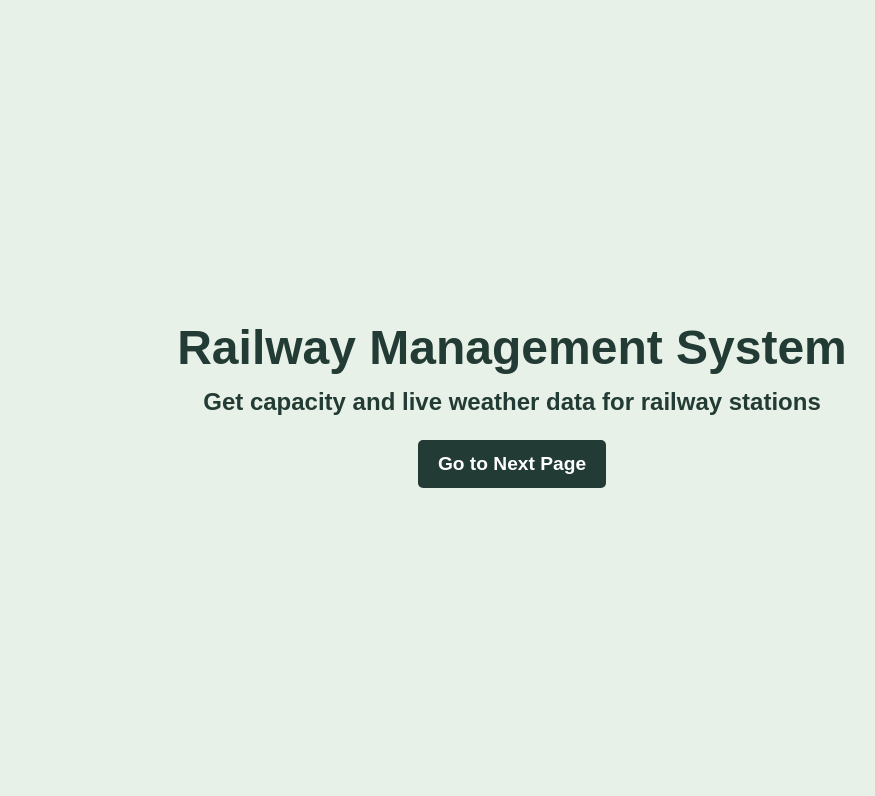
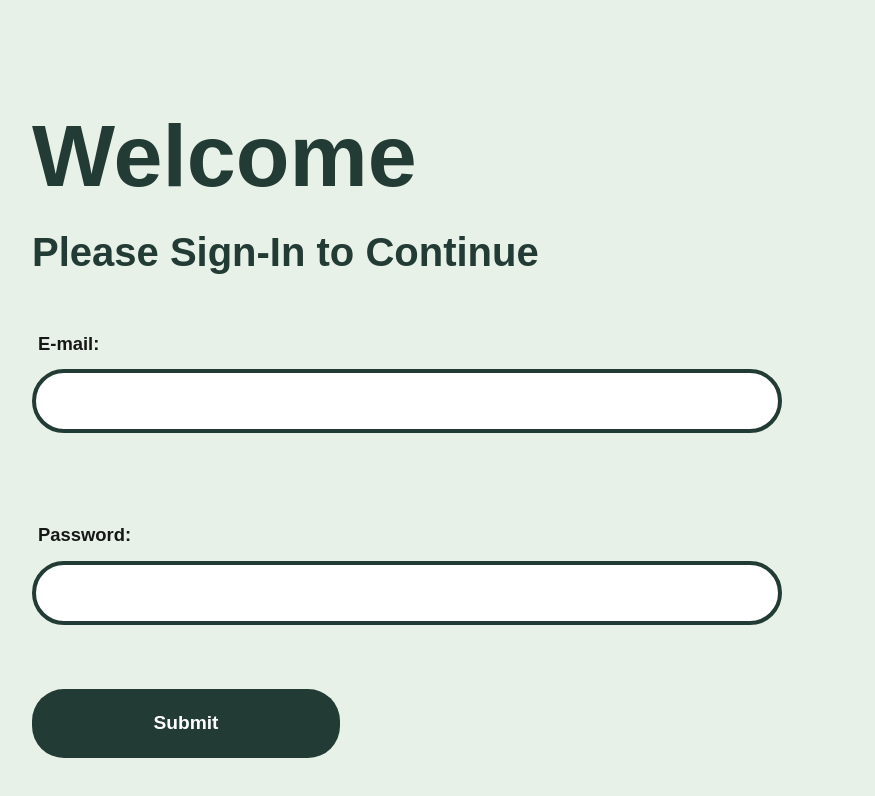
Before and after one commit to gurleensingh01/railway-capacity-management, a Next.js app: page / in a window 1280 px wide. Shown: the top 796 px of the page, without its empty margins (128-1003 px from the left). Built offline with nearby package versions, Linux system fonts and the light colour scheme.

Commit message:
update login page, add css

```diff
--- a/app/page.js
+++ b/app/page.js
@@ -1,46 +1,22 @@
 import Link from "next/link";
+import "./styles.css";
 
 export default function Page() {
     return (
-        <div
-            className="min-h-screen flex flex-col justify-center items-center"
-            style={{ backgroundColor: "#E8F1E7" }}
-        >
-            <h1
-                style={{
-                    color: "#223B34",
-                    fontSize: "3rem",
-                    fontWeight: "bold",
-                    textAlign: "center",
-                }}
-            >
-                Railway Management System
-            </h1>
-            <p
-                style={{
-                    color: "#223B34",
-                    fontSize: "1.5rem",
-                    fontWeight: "bold",
-                    textAlign: "center",
-                }}
-            >
-                Get capacity and live weather data for railway stations
-            </p>
-            <Link
-                href="/railway-finance-management"
-                style={{
-                    marginTop: "20px",
-                    padding: "10px 20px",
-                    backgroundColor: "#223B34",
-                    color: "#FFFFFF",
-                    fontSize: "1.2rem",
-                    fontWeight: "bold",
-                    borderRadius: "5px",
-                    textDecoration: "none",
-                }}
-            >
-                Go to Next Page
-            </Link>
+        <div className="padded_body min-h-screen flex flex-col">
+            <div className="login_page_header">
+                <h1 className="login_page_greeting">Welcome</h1>
+                <p className="login_page_description">Please Sign-In to Continue</p>
+            </div>
+            <div className="body flex flex-col">
+                <h3 className="input_title">E-mail:</h3>
+                <input></input>
+                <h3 className="input_title">Password:</h3>
+                <input type="password"></input>
+                <Link href="/railway-finance-management" className="main_button login_page_submit_button">
+                    Submit
+                </Link>
+            </div>
         </div>
     );
 }
--- a/app/railway-finance-management/page.js
+++ b/app/railway-finance-management/page.js
@@ -1,6 +1,6 @@
 "use client";
-
 import { useState } from "react";
+import "../styles.css";
 
 export default function Page() {
     const [isSidebarOpen, setIsSidebarOpen] = useState(true);
@@ -10,96 +10,16 @@ export default function Page() {
     };
 
     return (
-        <div
-            className="min-h-screen flex"
-            style={{ backgroundColor: "#E8F1E7" }}
-        >
+        <div className="min-h-screen flex">
             {/* Sidebar */}
             {isSidebarOpen && (
-                <div
-                    className="w-1/4 h-full flex flex-col p-5"
-                    style={{
-                        backgroundColor: "#223B34",
-                        color: "#FFFFFF",
-                        transition: "all 0.3s ease",
-                        position: "fixed",
-                    }}
-                >
-                    <h2
-                        style={{
-                            fontSize: "1.5rem",
-                            fontWeight: "bold",
-                            marginBottom: "1rem",
-                            textAlign: "center",
-                        }}
-                    >
-                        Menu
-                    </h2>
+                <div className="menu w-1/4 h-full flex flex-col p-5">
+                    <h2 className="menu_title">Menu</h2>
                     <ul className="space-y-4">
-                        <li>
-                            <a
-                                href="#"
-                                style={{
-                                    color: "#FFFFFF",
-                                    textDecoration: "none",
-                                    fontSize: "1.2rem",
-                                    display: "block",
-                                    padding: "10px",
-                                    borderRadius: "5px",
-                                    backgroundColor: "#2F4F4F",
-                                }}
-                            >
-                                Home
-                            </a>
-                        </li>
-                        <li>
-                            <a
-                                href="#"
-                                style={{
-                                    color: "#FFFFFF",
-                                    textDecoration: "none",
-                                    fontSize: "1.2rem",
-                                    display: "block",
-                                    padding: "10px",
-                                    borderRadius: "5px",
-                                    backgroundColor: "#2F4F4F",
-                                }}
-                            >
-                                Railway Capacity
-                            </a>
-                        </li>
-                        <li>
-                            <a
-                                href="#"
-                                style={{
-                                    color: "#FFFFFF",
-                                    textDecoration: "none",
-                                    fontSize: "1.2rem",
-                                    display: "block",
-                                    padding: "10px",
-                                    borderRadius: "5px",
-                                    backgroundColor: "#2F4F4F",
-                                }}
-                            >
-                                Weather Data
-                            </a>
-                        </li>
-                        <li>
-                            <a
-                                href="#"
-                                style={{
-                                    color: "#FFFFFF",
-                                    textDecoration: "none",
-                                    fontSize: "1.2rem",
-                                    display: "block",
-                                    padding: "10px",
-                                    borderRadius: "5px",
-                                    backgroundColor: "#2F4F4F",
-                                }}
-                            >
-                                About Us
-                            </a>
-                        </li>
+                        <li><a className='menu_button' href="#">Home</a></li>
+                        <li><a className='menu_button' href="#">Railway Capacity</a></li>
+                        <li><a className='menu_button' href="#">Weather Data</a></li>
+                        <li><a className='menu_button' href="#">About Us</a></li>
                     </ul>
                 </div>
             )}
@@ -108,53 +28,20 @@ export default function Page() {
             <div className="flex-1 flex flex-col justify-center items-center relative">
                 {/* Sidebar Toggle Button */}
                 <button
+                    className='menu_toggle_button'
                     onClick={toggleSidebar}
                     style={{
-                        position: "fixed",
-                        top: "20px",
                         left: isSidebarOpen ? "260px" : "20px", // Adjust position based on sidebar state
-                        backgroundColor: "#223B34",
-                        color: "#FFFFFF",
-                        border: "none",
-                        padding: "10px",
-                        borderRadius: "50%",
-                        cursor: "pointer",
-                        width: "50px",
-                        height: "50px",
-                        display: "flex",
-                        justifyContent: "center",
-                        alignItems: "center",
-                        transition: "all 0.3s ease",
                     }}
                 >
                     <i
-                        className={`fa ${
-                            isSidebarOpen ? "fa-times" : "fa-bars"
-                        }`}
+                        className={`fa ${isSidebarOpen ? "fa-times" : "fa-bars"}`}
                         style={{ fontSize: "1.5rem" }}
                     />
                 </button>
 
-                <h1
-                    style={{
-                        color: "#223B34",
-                        fontSize: "3rem",
-                        fontWeight: "bold",
-                        textAlign: "center",
-                    }}
-                >
-                    Railway Management System
-                </h1>
-                <p
-                    style={{
-                        color: "#223B34",
-                        fontSize: "1.5rem",
-                        fontWeight: "bold",
-                        textAlign: "center",
-                    }}
-                >
-                    Get capacity and live weather data for railway stations
-                </p>
+                <h1>Railway Management System</h1>
+                <p>Get capacity and live weather data for railway stations</p>
             </div>
         </div>
     );
--- /dev/null
+++ b/app/styles.css
@@ -0,0 +1,132 @@
+/**************************/
+/******** elements ********/
+/**************************/
+
+:root {
+    --main-color-light: #E8F1E7;
+    --main-color-dark: #223B34;
+}
+
+html, body {
+    height: 100%;
+    width: 100%;
+    background-color: var(--main-color-light);
+}
+
+h1 {
+    color: var(--main-color-dark);
+    font-size: 3rem;
+    font-weight: bold;
+}
+
+h2 {
+    font-size: 1.5rem;
+    font-weight: bold;
+    margin-bottom: 1rem;
+}
+
+h3 {
+    font-size: 1.15rem;
+    font-weight: bold;
+}
+
+p {
+    color: var(--main-color-dark);
+    font-size: 1.5rem;
+    font-weight: bold;
+}
+
+input {
+    background-color: white;
+    border: 4px solid;
+    border-color: var(--main-color-dark);
+    border-radius: 32px;
+    height: 64px;
+    min-width: 33%;
+    max-width: 67%;
+    padding: 20px;
+    margin-bottom: 64px;
+}
+
+/***************************/
+/********* classes *********/
+/***************************/
+
+.padded_body {
+    padding: 7% 0 0 12.5%;
+}
+
+.login_page_header {
+    margin-bottom: 24px;
+}
+
+.login_page_greeting {
+    font-size: 5.5rem;
+    font-weight: 800;
+}
+
+.login_page_description {
+    font-size: 2.5rem;
+    font-weight: 800;
+}
+
+.login_page_submit_button {
+    min-width: 16.7%;
+    max-width: 27.5%;
+}
+
+
+.input_title {
+    margin: 24px 0 12px 6px;
+}
+
+.main_button {
+    display: flex;
+    padding: 20px 28px;
+    background-color: var(--main-color-dark);
+    color: white;
+    font-size: 1.2rem;
+    font-weight: bold;
+    border-radius: 32px;
+    justify-content: center;
+    align-content: center;
+}
+
+.menu {
+    background-color: var(--main-color-dark);
+    color: white;
+    transition: all 0.3s ease;
+    position: fixed;
+    width: 330px;
+}
+
+.menu_toggle_button {
+    position: fixed;
+    top: 20px;
+    background-color: var(--main-color-dark);
+    color: white;
+    border: none;
+    padding: 10px;
+    border-radius: 50%;
+    cursor: pointer;
+    width: 50px;
+    height: 50px;
+    display: flex;
+    justify-content: center;
+    align-items: center;
+    transition: all 0.3s ease;
+}
+
+.menu_title {
+    margin-bottom: 24px;
+}
+
+.menu_button {
+    color: white;
+    text-decoration: none;
+    font-size: 1.2rem;
+    display: block;
+    padding: 10px;
+    border-radius: 5px;
+    background-color: #2F4F4F;
+}
--- a/package.json
+++ b/package.json
@@ -10,7 +10,7 @@
   },
   "dependencies": {
     "@fortawesome/fontawesome-free": "^6.7.2",
-    "next": "15.1.5",
+    "next": "^15.1.6",
     "react": "^19.0.0",
     "react-dom": "^19.0.0"
   },
```
Also changed, not shown: 1 other file (tests, documents, lock files or other folders).
